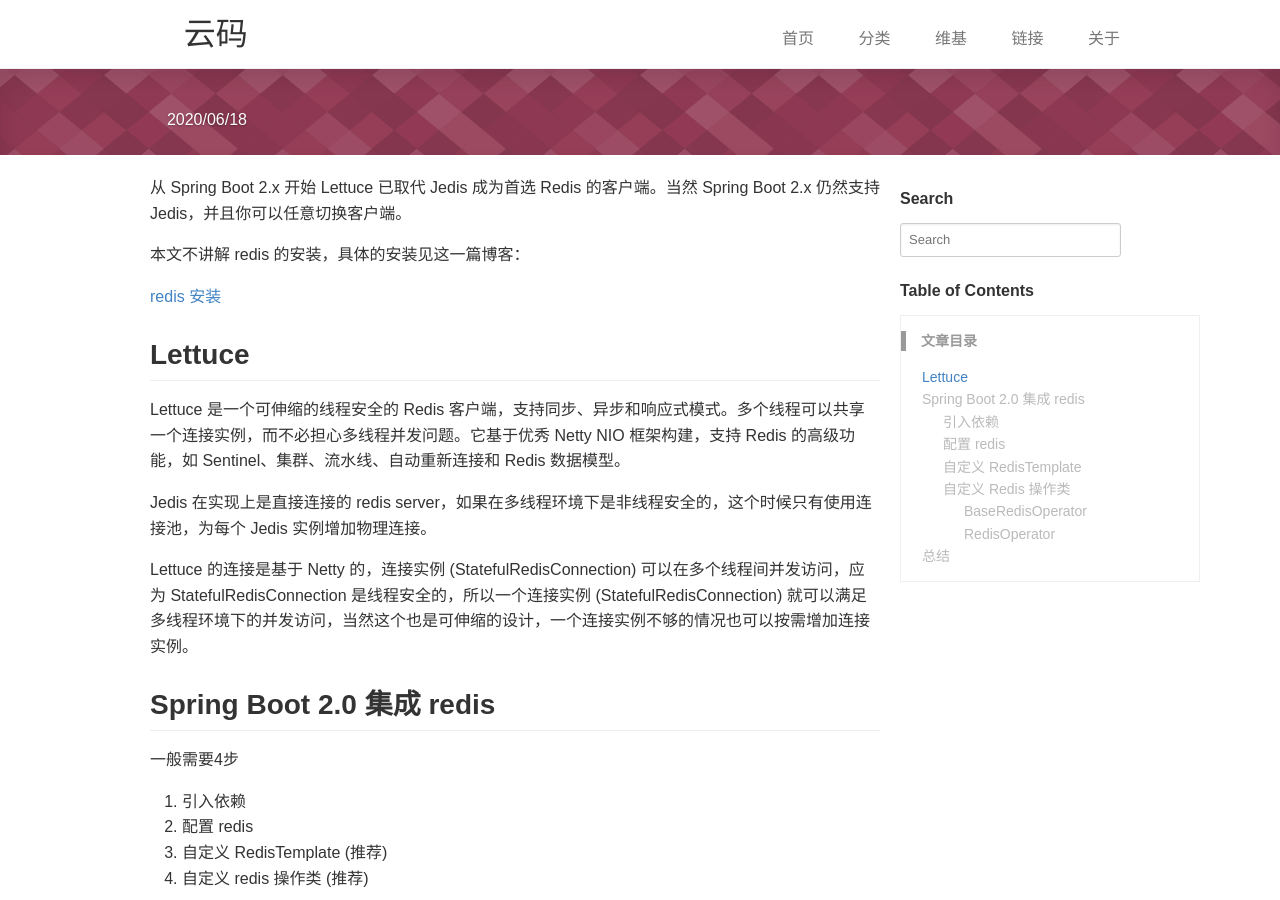
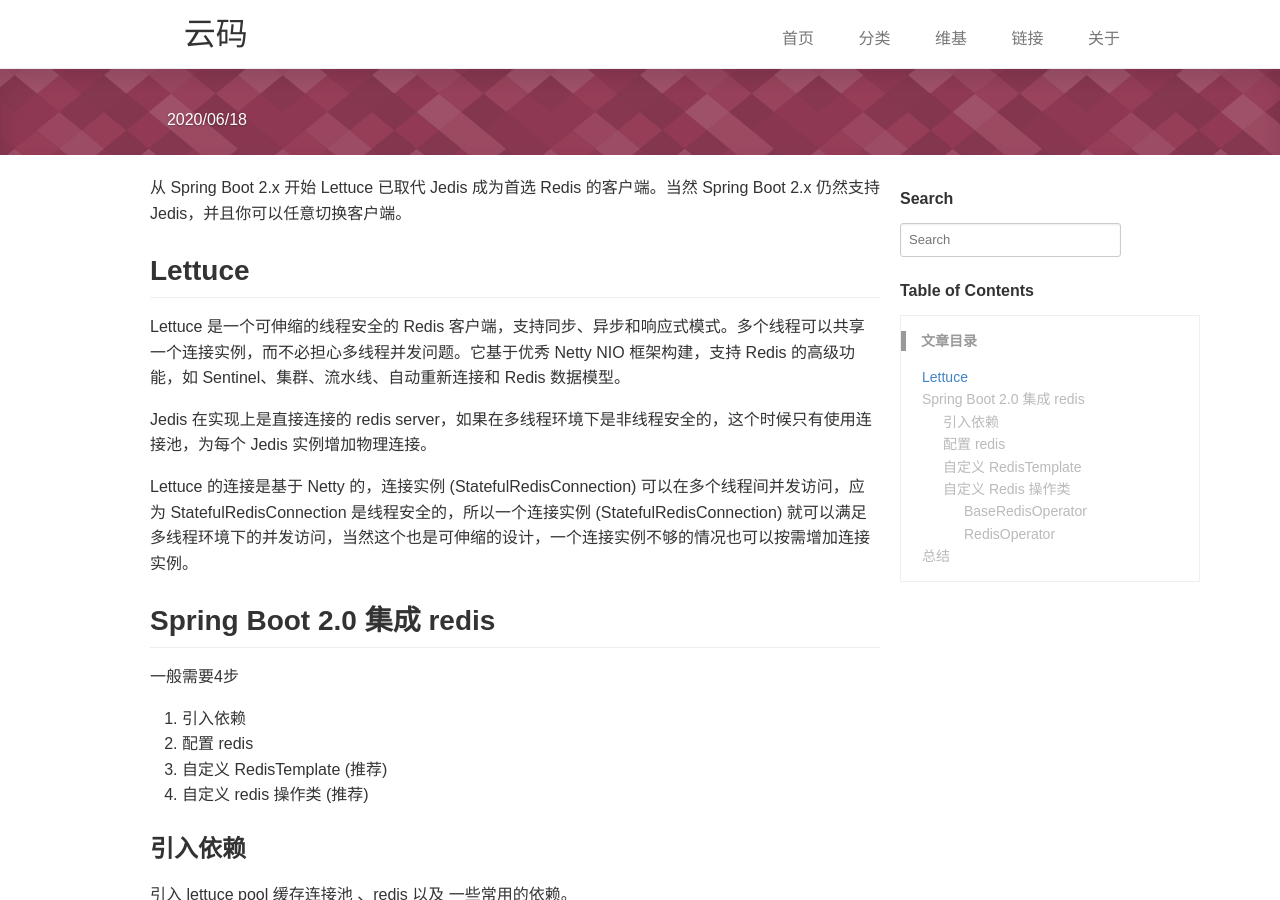
Before and after one commit to piterjia/piterjia.github.io, a Jekyll site: the page built from _posts/spring/2020-03-09-spring-boot-redis.md, in a window 1280 px wide and 900 px high. Built offline with Jekyll 4.4.1, drawn with Linux system fonts in a browser that asks for light colours; some web fonts are replaced; our own code applies the rules of GitHub Pages for plain Markdown files; comment, search, counter and statistics services are not loaded.

Commit message:
优化文案

```diff
--- a/_posts/spring/2020-03-09-spring-boot-redis.md
+++ b/_posts/spring/2020-03-09-spring-boot-redis.md
@@ -6,11 +6,13 @@ description: Spring Boot 集成 redis
 keywords: SpringBoot, redis, Jedis, Lettuce
 ---
 
+
+
 从 Spring Boot 2.x 开始 Lettuce 已取代 Jedis 成为首选 Redis 的客户端。当然 Spring Boot 2.x 仍然支持 Jedis，并且你可以任意切换客户端。
 
-本文不讲解 redis 的安装，具体的安装见这一篇博客：
-
-[redis 安装](../redis/2020-03-08-redis-install.md)
+<!-- 本文不讲解 redis 的安装，具体的安装见这一篇博客：
+
+[redis 安装](../redis/2020-03-08-redis-install.md) -->
 
 ## Lettuce
 
```
